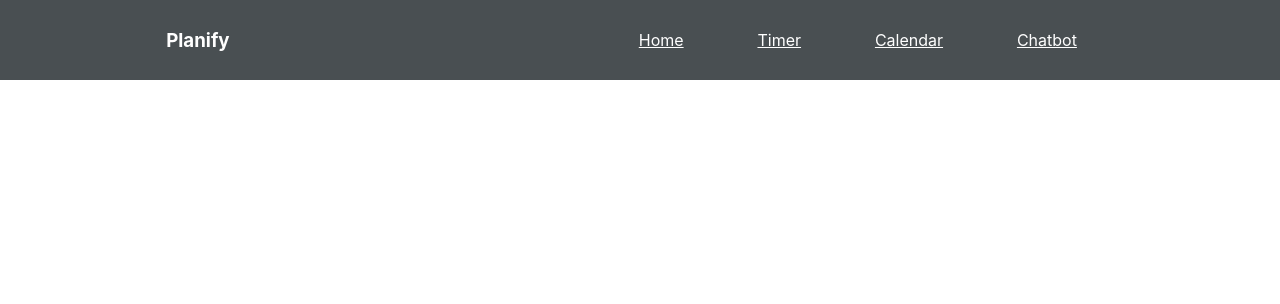
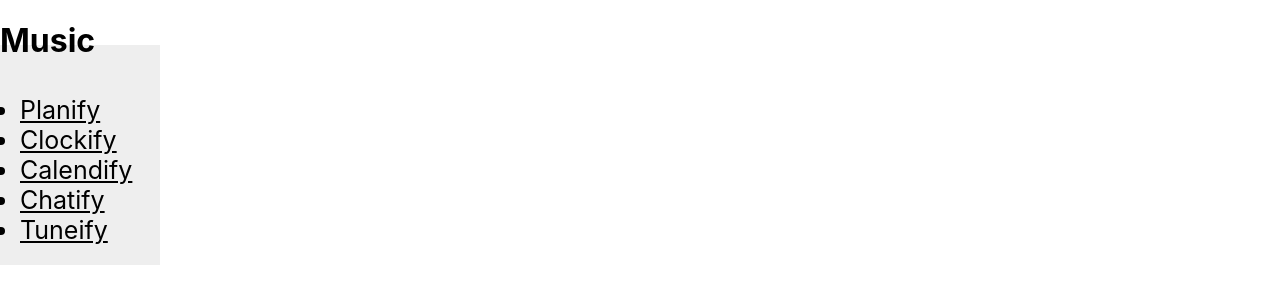
Before and after one commit to nkonjeti/planify, a React (Create React App) app: page /music in a window 1280 px wide. Shown: the top 304 px of the page. Built offline with nearby package versions, Linux system fonts and the light colour scheme; what react-chatbot-kit would draw is missing.

Commit message:
wacky navbar and music tab

```diff
--- a/src/App.css
+++ b/src/App.css
@@ -1,23 +1,35 @@
 .App {
   text-align: center;
 }
-nav {
-  display:flex;
-  justify-content: space-around;
-  align-items: center;
-  min-height: 10vh;
-  background: rgb(73,79,82 );
-  color: white;
+.sidenav {
+  height: 100%;
+  width: 160px;
+  position: fixed;
+  z-index: 1;
+  top: 0;
+  left: 0;
+  color: rgba(14, 1, 1, 0.067);
+  overflow-x: hidden;
+  padding-top: 20px;
+
+
+}
+.nav-links {
+  padding: 50px 20px 20px 20px;
+  text-decoration: none;
+  font-size: 25px;
+  color: #818181;
+  background-color: rgba(14, 1, 1, 0.067);
+  display: block;
 
 }
 
-.nav-links{
-  width: 40%;
-  display: flex;
-  justify-content: space-around;
-  align-items: center;
-  list-style: none;
+.nav-links:hover {
+  color: #f1f1f1;
 }
+
+
+
 .chatbot {
   text-align: center;
   background-color: #282c34;
--- a/src/App.js
+++ b/src/App.js
@@ -4,6 +4,7 @@ import Nav from './Nav';
 import Timer from './Timer';
 import Calendar from './Calendar';
 import Chatbot from './Chatbot';
+import Music from './Music';
 import { BrowserRouter as Router, Switch, Route } from 'react-router-dom';
 
 function App() {
@@ -16,6 +17,7 @@ function App() {
       <Route path = "/timer" component = {Timer} />
       <Route path = "/calendar" component = {Calendar} />
       <Route path = "/chatbot" component = {Chatbot} />
+      <Route path = '/music' component = {Music} />
       </Switch>
     </div>
     </Router>
--- /dev/null
+++ b/src/Music.js
@@ -0,0 +1,15 @@
+import React from 'react';
+//import './App.css';
+import './Music.css';
+
+
+ function Music() {
+     return (
+  <div>
+      <h1> Music </h1>
+  </div>
+
+     );
+ }
+
+ export default Music;
--- a/src/Nav.js
+++ b/src/Nav.js
@@ -4,27 +4,34 @@ import {Link} from 'react-router-dom';
 
 function Nav() {
   const navStyle = {
-    color: 'white'
+    color: 'black'
+
 
   }
   return (
+    <div class = "sidenav">
     <nav>
-        <h3>Planify</h3>
-        <ul className = 'nav-links'>
+
+        <ul class = 'nav-links'>
           <Link style = {navStyle} to = '/'>
-            <li>Home</li>
+            <li>Planify</li>
           </Link>
           <Link style = {navStyle} to = '/timer'>
-            <li>Timer</li>
+            <li>Clockify</li>
             </Link>
             <Link style = {navStyle} to = "/calendar">
-            <li>Calendar</li>
+            <li>Calendify</li>
             </Link>
             <Link style = {navStyle} to = "/chatbot">
-            <li>Chatbot</li>
+            <li>Chatify</li>
+            </Link>
+            <Link style = {navStyle} to = "/music">
+              <li> Tuneify </li>
+
             </Link>
         </ul>
     </nav>
+    </div>
   );
 }
 
```
Also changed, not shown: src/Music.css (added).
